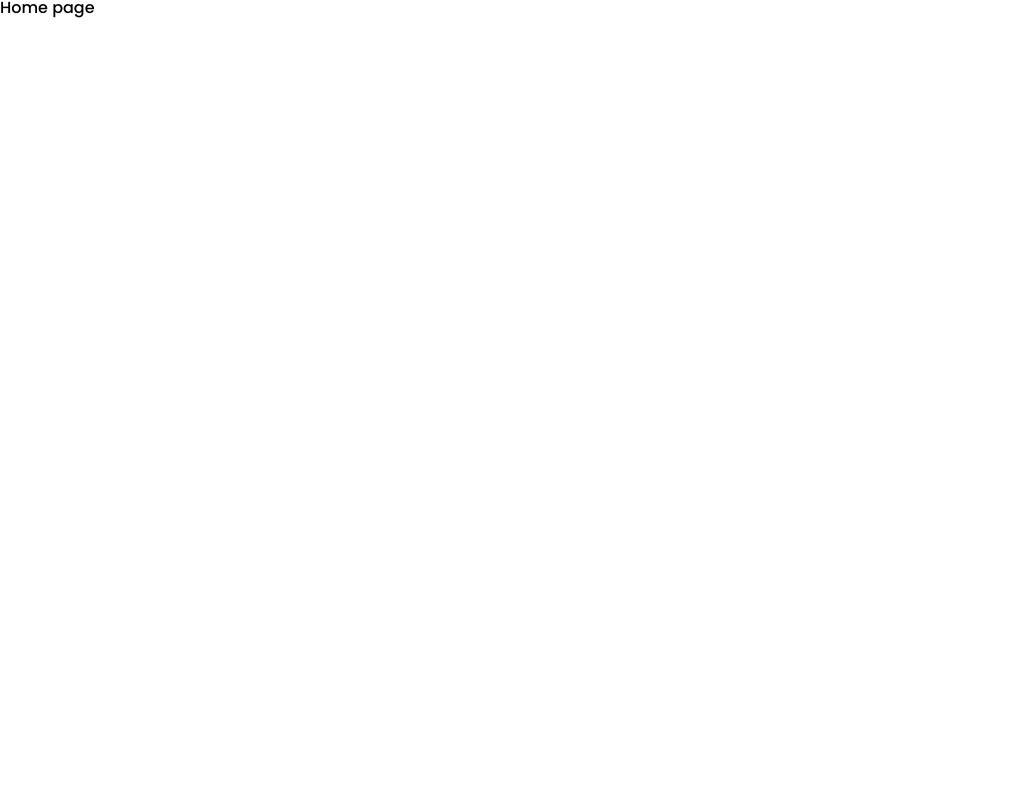
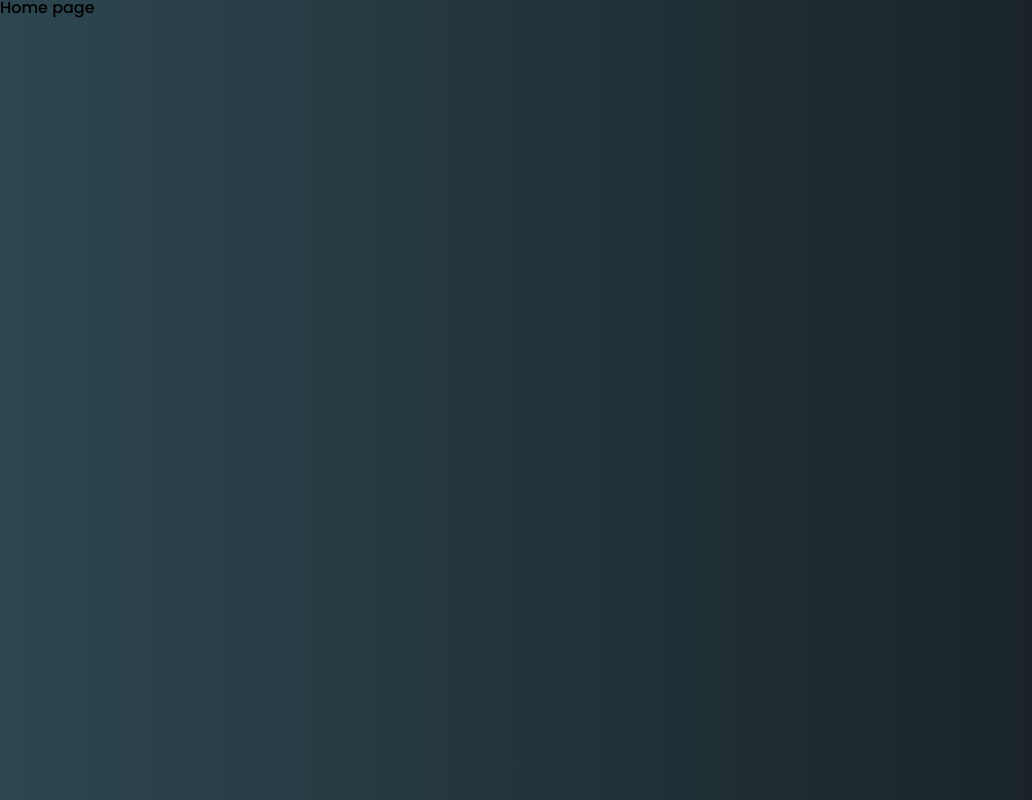
Before and after one commit to florianmg/frontend-challenges, a Next.js app: page / in a window 1280 px wide. Shown: the whole page, without its empty margins (0-1032 px from the left). Built offline with nearby package versions, Linux system fonts and the light colour scheme.

Commit message:
feat: create Layout component

```diff
--- /dev/null
+++ b/components/layout/Layout.module.scss
@@ -0,0 +1,7 @@
+@import '../../styles/variables.scss';
+
+.container {
+  width: 100vw;
+  height: 100vh;
+  background: $linear-gradient;
+}
--- /dev/null
+++ b/components/layout/Layout.tsx
@@ -0,0 +1,13 @@
+import { ReactElement } from 'react';
+
+import styles from './Layout.module.scss';
+
+interface ILayout {
+  children: ReactElement;
+}
+
+const Layout: React.FC<ILayout> = ({ children }) => (
+  <div className={styles.container}>{children}</div>
+);
+
+export default Layout;
--- /dev/null
+++ b/components/layout/index.tsx
@@ -0,0 +1 @@
+export { default } from './Layout';
--- a/pages/index.tsx
+++ b/pages/index.tsx
@@ -1,11 +1,16 @@
 import type { NextPage } from 'next';
+
+import Layout from '../components/layout';
+
 import styles from '../styles/Home.module.scss';
 
 const Home: NextPage = () => {
   return (
-    <div className={styles.container}>
-      <h1>Home page</h1>
-    </div>
+    <Layout>
+      <div>
+        <h1>Home page</h1>
+      </div>
+    </Layout>
   );
 };
 
--- a/styles/Home.module.scss
+++ /dev/null
@@ -1,4 +0,0 @@
-.container {
-  width: 100vw;
-  height: 100vh;
-}
```
